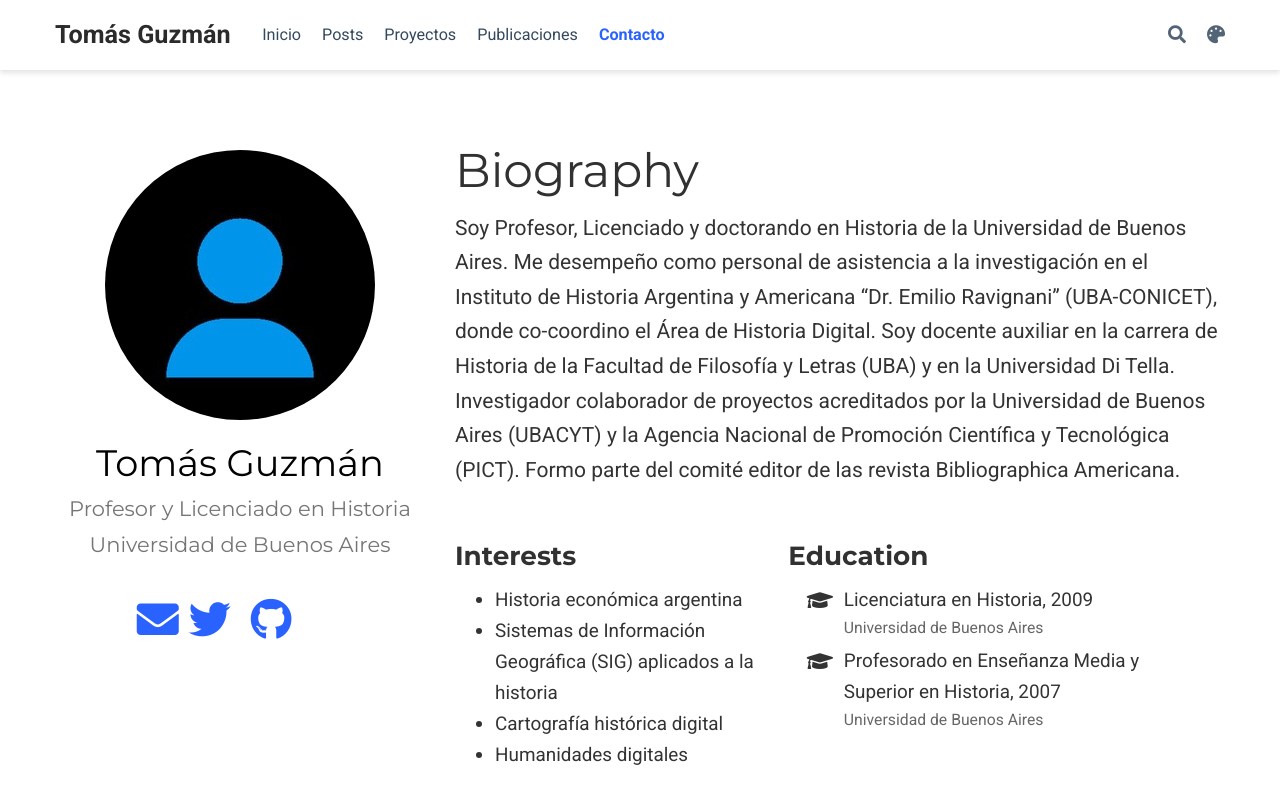
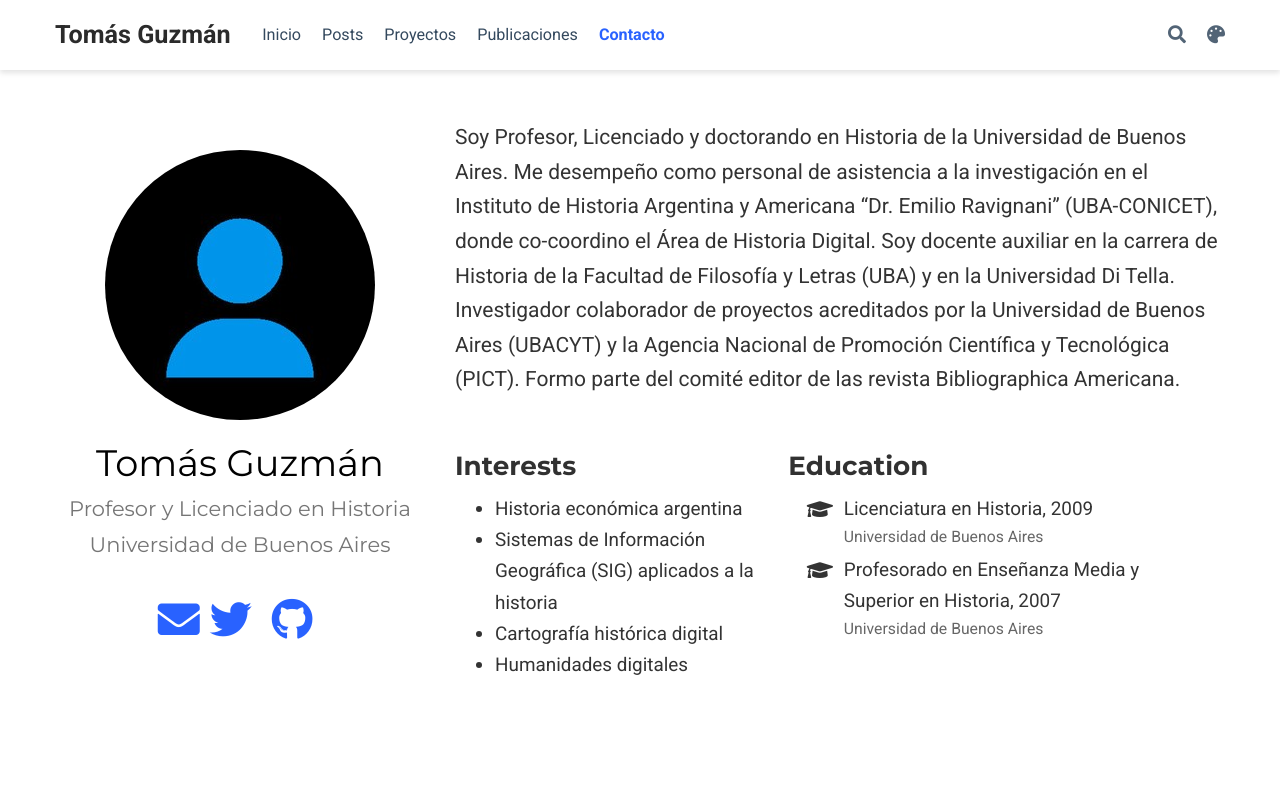
Before and after one commit to tguzmanv/tguzmanv, a plain HTML site: page index.html in a window 1280 px wide. Shown: the top 800 px of the page. Drawn offline with nearby package versions, Linux system fonts and the light colour scheme; some packages are replaced by stand-ins of ours; some icons are missing.

Commit message:
build website 08

```diff
--- a/index.html
+++ b/index.html
@@ -708,11 +708,9 @@
 
 
 
-
-
         <li>
           <a href="https://orcid.org/0000-0002-2474-0412" target="_blank" rel="noopener">
-            <i class="fas fa-orcid big-icon"></i>
+            <i class="ai ai-orcid big-icon"></i>
           </a>
         </li>
 
@@ -723,7 +721,7 @@
   <div class="col-12 col-lg-8">
 
 
-    <h1>Biography</h1>
+
 
     <p>Soy Profesor, Licenciado y doctorando en Historia de la Universidad de Buenos Aires. Me desempeño como personal de asistencia a la investigación en el Instituto de Historia Argentina y Americana “Dr. Emilio Ravignani” (UBA-CONICET), donde co-coordino el Área de Historia Digital. Soy docente auxiliar en la carrera de Historia de la Facultad de Filosofía y Letras (UBA) y en la Universidad Di Tella. Investigador colaborador de proyectos acreditados por la Universidad de Buenos Aires (UBACYT) y la Agencia Nacional de Promoción Científica y Tecnológica (PICT). Formo parte del comité editor de las revista Bibliographica Americana.</p>
 
```
Also changed, not shown: author/tomas-guzman/index.html (+1 -3 lines).
